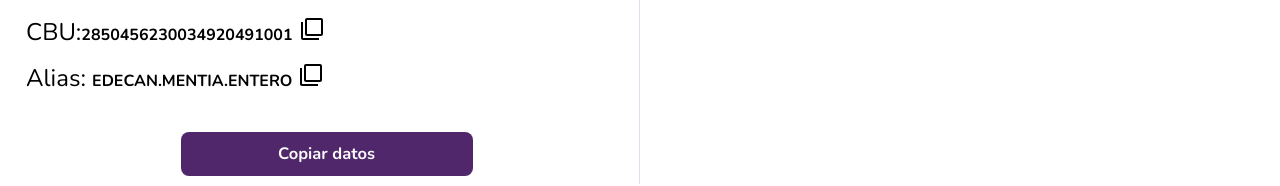
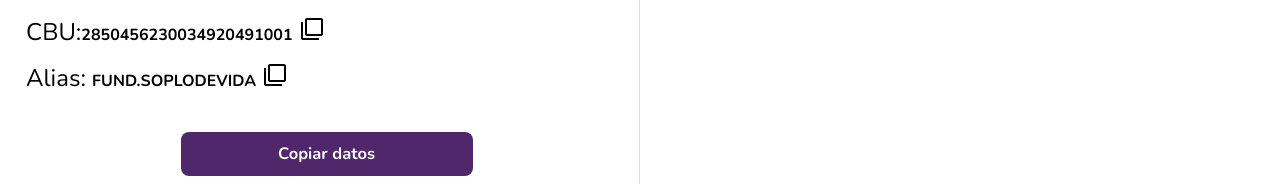
Before and after one commit to martin-tercero1/soplo-de-vida, a Next.js app: page /transferir in a window 1280 px wide. Shown: the part 208-394 px from the top of the page. Built offline with nearby package versions, Linux system fonts and the light colour scheme.

Commit message:
Update bank account information

```diff
--- a/src/components/home/Donate/CopyInformation.jsx
+++ b/src/components/home/Donate/CopyInformation.jsx
@@ -18,7 +18,7 @@ export const CopyInformation = ({setIsCopied}) => {
   ];
 
     const bankAccountText =
-      "Nombre: CUENTAS CORRIENTES \n Banco: MACRO \n CBU: 2850456230034920491001 \n Alias: EDECAN.MENTIA.ENTERO";
+      "Nombre: CUENTAS CORRIENTES \n Banco: MACRO \n CBU: 2850456230034920491001 \n Alias: FUND.SOPLODEVIDA";
 
     const handleCopyClick = async (text) => {
       try {
@@ -63,7 +63,7 @@ export const CopyInformation = ({setIsCopied}) => {
         <p className="mx-[12px] font-normal text-base tablet:text-md leading-5 tablet:leading-8">
           Alias: <br className="tablet:hidden" />
           <span className="font-bold leading-5 text-base">
-            EDECAN.MENTIA.ENTERO
+            FUND.SOPLODEVIDA
           </span>
           <button
             onClick={() => handleCopyClick("FUND.SOPLO.DE.VIDA")}
```
